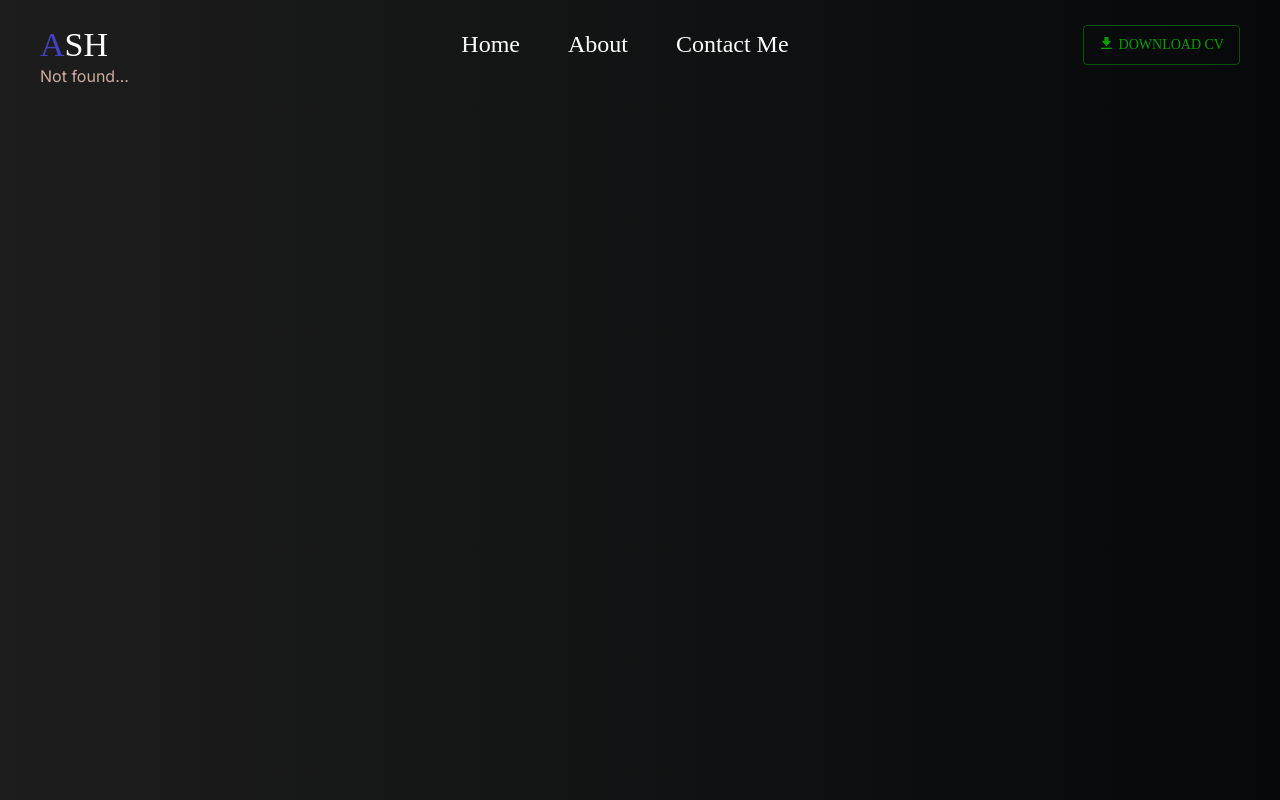
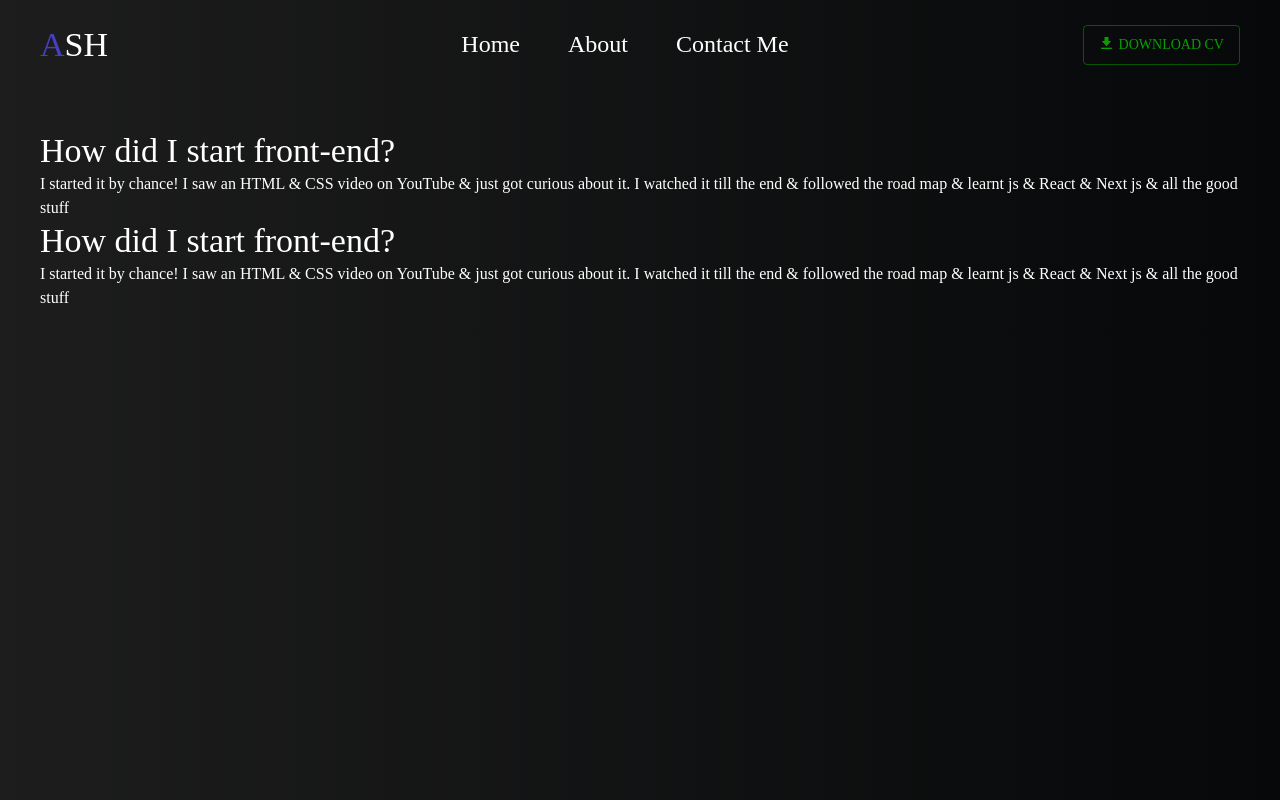
Before and after one commit to Alireza-8080-react/resume, a Next.js app: page /about in a window 1280 px wide. Before the commit this address had no page. Built offline with nearby package versions, Linux system fonts and the light colour scheme.

Commit message:
nearly empty about page

```diff
--- /dev/null
+++ b/src/app/(routes)/about/page.tsx
@@ -0,0 +1,22 @@
+import { Typography } from '@mui/material';
+
+const AboutPage = () => {
+  return (
+    <main className='body'>
+      <Typography variant='h4'>How did I start front-end?</Typography>
+      <Typography>
+        I started it by chance! I saw an HTML & CSS video on YouTube & just got curious about it. I
+        watched it till the end & followed the road map & learnt js & React & Next js & all the good
+        stuff
+      </Typography>
+      <Typography variant='h4'>How did I start front-end?</Typography>
+      <Typography>
+        I started it by chance! I saw an HTML & CSS video on YouTube & just got curious about it. I
+        watched it till the end & followed the road map & learnt js & React & Next js & all the good
+        stuff
+      </Typography>
+    </main>
+  );
+};
+
+export default AboutPage;
```
